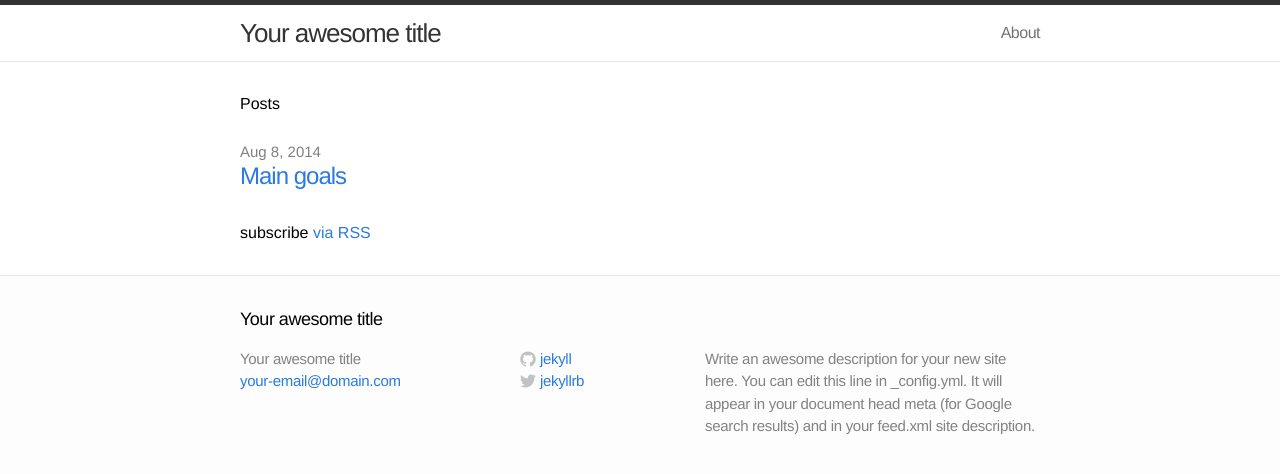
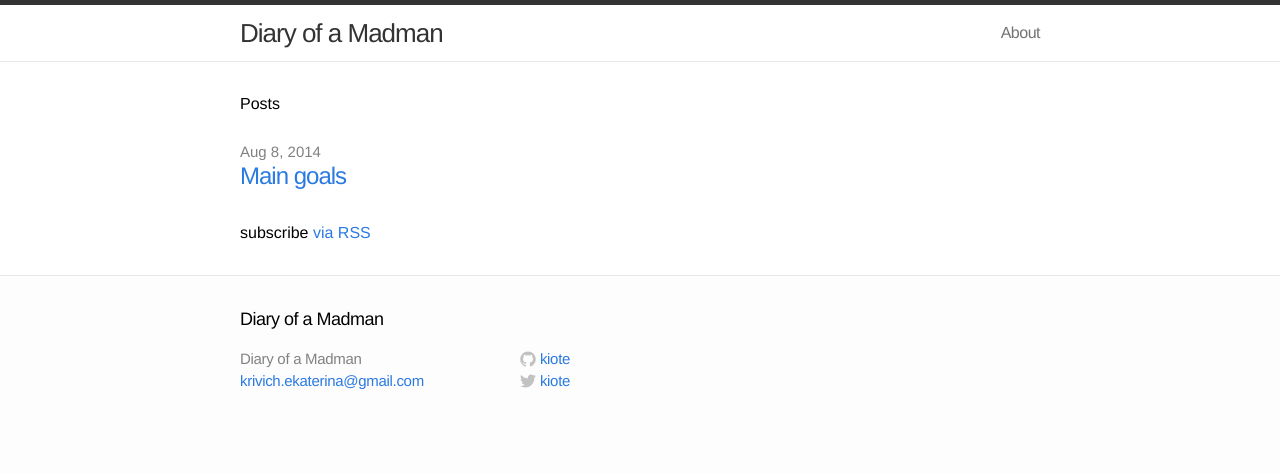
Before and after one commit to kiote/kiote.github.io, a Jekyll site: the page built from index.html, in a window 1280 px wide. Shown: the top 474 px of the page. Built offline with Jekyll 4.4.1, drawn with Linux system fonts in a browser that asks for light colours.

Commit message:
Update _config.yml

```diff
--- a/_config.yml
+++ b/_config.yml
@@ -1,11 +1,11 @@
 # Site settings
-title: Your awesome title
-email: your-email@domain.com
-description: "Write an awesome description for your new site here. You can edit this line in _config.yml. It will appear in your document head meta (for Google search results) and in your feed.xml site description."
+title: Diary of a Madman
+email: krivich.ekaterina@gmail.com
+description: ""
 baseurl: ""
-url: "http://yourdomain.com"
-twitter_username: jekyllrb
-github_username:  jekyll
+url: "http://kiote.github.io"
+twitter_username: kiote
+github_username:  kiote
 
 # Build settings
 markdown: kramdown
```
